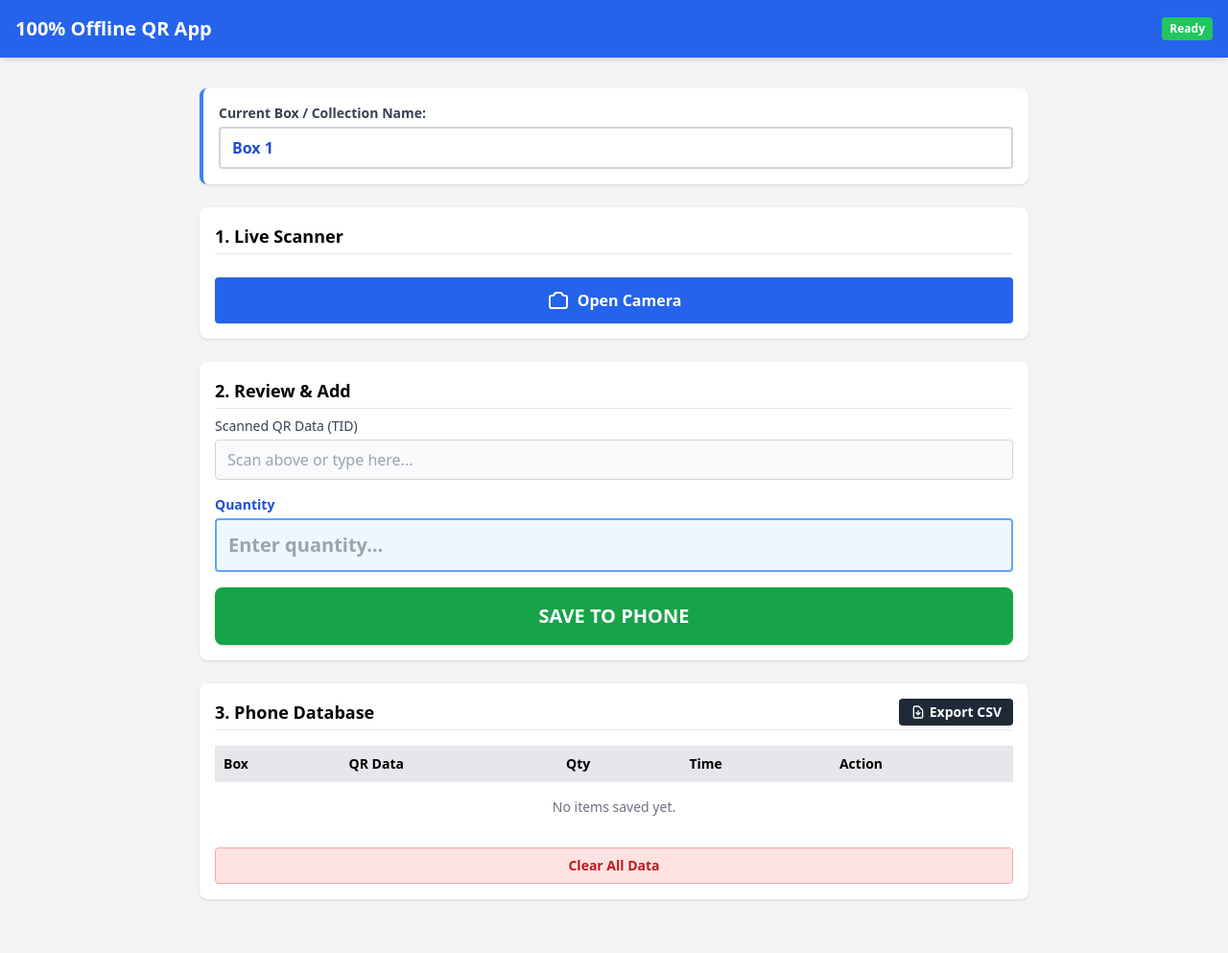
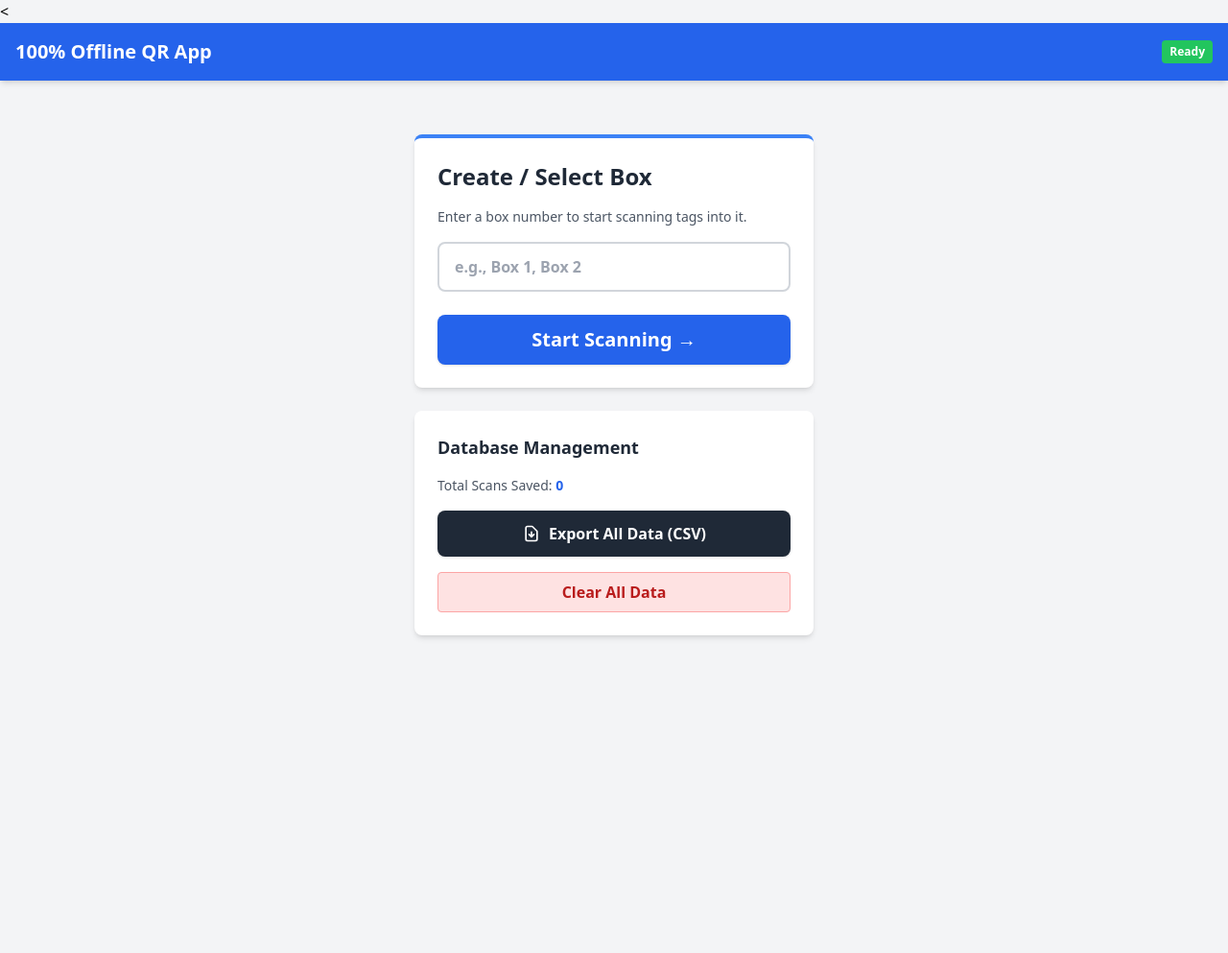
Before and after one commit to ChakradharWugroup/qrcode, a FastAPI app: page /offline in a window 1280 px wide. Shown: the whole page at 96% size. After the commit the page ends 665 px from the top, so only its background shows below. Run offline with FastAPI, Linux system fonts and the light colour scheme; some libraries are stand-ins or nearby versions.

Commit message:
Refactor Offline PWA into multiple screens matching online UX

```diff
--- a/templates/offline_app.html
+++ b/templates/offline_app.html
@@ -15,19 +15,49 @@
       }
     </script>
 </head>
-<body class="bg-gray-100 min-h-screen pb-10">
+<<body class="bg-gray-100 min-h-screen pb-10">
     <!-- Header -->
     <header class="bg-blue-600 text-white p-4 shadow-md sticky top-0 z-10 flex justify-between items-center">
         <h1 class="text-xl font-bold">100% Offline QR App</h1>
         <span id="status-indicator" class="bg-green-500 text-xs px-2 py-1 rounded font-bold">Ready</span>
     </header>
 
-    <div class="max-w-4xl mx-auto p-4 space-y-6 mt-4">
+    <!-- SCREEN 1: DASHBOARD -->
+    <div id="screen-dashboard" class="max-w-md mx-auto p-4 space-y-6 mt-10">
+        <div class="bg-white p-6 rounded-lg shadow-md border-t-4 border-blue-500">
+            <h2 class="text-2xl font-bold mb-4 text-gray-800">Create / Select Box</h2>
+            <p class="text-gray-600 text-sm mb-4">Enter a box number to start scanning tags into it.</p>
+            <input type="text" id="box-name" placeholder="e.g., Box 1, Box 2" class="w-full border-2 border-gray-300 rounded-lg px-4 py-3 font-bold text-blue-700 mb-6">
+            <button onclick="goToScanner()" class="w-full bg-blue-600 text-white py-3 rounded-lg font-bold text-xl hover:bg-blue-700 transition shadow">
+                Start Scanning &rarr;
+            </button>
+        </div>
 
-        <!-- Box Selection -->
-        <div class="bg-white p-4 rounded-lg shadow border-l-4 border-blue-500">
-            <label class="block text-sm font-bold text-gray-700 mb-1">Current Box / Collection Name:</label>
-            <input type="text" id="box-name" value="Box 1" class="w-full border-2 border-gray-300 rounded px-3 py-2 font-bold text-blue-700" onchange="saveSettings()">
+        <div class="bg-white p-6 rounded-lg shadow-md">
+            <h2 class="text-lg font-bold mb-4 text-gray-800">Database Management</h2>
+            <p class="text-gray-600 text-sm mb-4">Total Scans Saved: <span id="total-scans-badge" class="font-bold text-blue-600">0</span></p>
+            <button onclick="exportCSV()" class="w-full bg-gray-800 text-white py-3 rounded-lg font-bold hover:bg-gray-900 transition flex justify-center items-center shadow">
+                <svg class="w-5 h-5 mr-2" fill="none" stroke="currentColor" viewBox="0 0 24 24"><path stroke-linecap="round" stroke-linejoin="round" stroke-width="2" d="M12 10v6m0 0l-3-3m3 3l3-3m2 8H7a2 2 0 01-2-2V5a2 2 0 012-2h5.586a1 1 0 01.707.293l5.414 5.414a1 1 0 01.293.707V19a2 2 0 01-2 2z"></path></svg>
+                Export All Data (CSV)
+            </button>
+            <button onclick="clearDatabase()" class="mt-4 w-full bg-red-100 text-red-700 py-2 rounded font-bold border border-red-300">
+                Clear All Data
+            </button>
+        </div>
+    </div>
+
+    <!-- SCREEN 2: SCANNER -->
+    <div id="screen-scanner" class="hidden max-w-4xl mx-auto p-4 space-y-6 mt-4">
+
+        <div class="flex justify-between items-center mb-2">
+            <button onclick="goToDashboard()" class="text-blue-600 font-bold hover:underline inline-flex items-center">
+                &larr; Back to Boxes
+            </button>
+        </div>
+
+        <div class="bg-blue-50 border border-blue-200 p-4 rounded-lg shadow-sm">
+            <p class="text-gray-700 text-sm">Currently Scanning Into:</p>
+            <p class="text-2xl font-bold text-blue-800" id="display-current-box">Box 1</p>
         </div>
 
         <!-- Scanner Section -->
@@ -58,21 +88,16 @@
             </div>
         </div>
 
-        <!-- Local Database Section -->
+        <!-- Local Database Section (Current Box) -->
         <div class="bg-white p-4 rounded-lg shadow">
             <div class="flex justify-between items-center mb-2 border-b pb-1">
-                <h2 class="text-lg font-bold">3. Phone Database</h2>
-                <button onclick="exportCSV()" class="bg-gray-800 text-white px-3 py-1 rounded text-sm font-bold flex items-center">
-                    <svg class="w-4 h-4 mr-1" fill="none" stroke="currentColor" viewBox="0 0 24 24"><path stroke-linecap="round" stroke-linejoin="round" stroke-width="2" d="M12 10v6m0 0l-3-3m3 3l3-3m2 8H7a2 2 0 01-2-2V5a2 2 0 012-2h5.586a1 1 0 01.707.293l5.414 5.414a1 1 0 01.293.707V19a2 2 0 01-2 2z"></path></svg>
-                    Export CSV
-                </button>
+                <h2 class="text-lg font-bold">Items in <span id="table-box-name">Box 1</span></h2>
             </div>
 
             <div class="overflow-x-auto mt-4">
                 <table class="w-full text-left text-sm whitespace-nowrap">
                     <thead>
                         <tr class="bg-gray-200">
-                            <th class="p-2 border">Box</th>
                             <th class="p-2 border">QR Data</th>
                             <th class="p-2 border">Qty</th>
                             <th class="p-2 border">Time</th>
@@ -84,24 +109,55 @@
                     </tbody>
                 </table>
             </div>
-            <button onclick="clearDatabase()" class="mt-4 w-full bg-red-100 text-red-700 py-2 rounded text-sm font-bold border border-red-300">
-                Clear All Data
-            </button>
         </div>
 
     </div>
 
     <script>
         let html5QrcodeScanner = null;
+        let currentBox = "";
 
         // Initialize Database from LocalStorage
         let localDB = JSON.parse(localStorage.getItem('offline_qr_db')) || [];
 
-        // Load Settings
-        document.getElementById('box-name').value = localStorage.getItem('current_box') || 'Box 1';
+        // Load Settings on Boot
+        document.getElementById('box-name').value = localStorage.getItem('current_box') || '';
+        updateDashboardStats();
 
-        function saveSettings() {
-            localStorage.setItem('current_box', document.getElementById('box-name').value);
+        function updateDashboardStats() {
+            document.getElementById('total-scans-badge').innerText = localDB.length;
+        }
+
+        // SPA Navigation
+        function goToScanner() {
+            const boxInput = document.getElementById('box-name').value.trim();
+            if (!boxInput) {
+                alert("Please enter a Box name first!");
+                return;
+            }
+            currentBox = boxInput;
+            localStorage.setItem('current_box', currentBox);
+
+            document.getElementById('display-current-box').innerText = currentBox;
+            document.getElementById('table-box-name').innerText = currentBox;
+
+            document.getElementById('screen-dashboard').classList.add('hidden');
+            document.getElementById('screen-scanner').classList.remove('hidden');
+
+            renderTable();
+        }
+
+        function goToDashboard() {
+            // Stop scanner if running
+            if (html5QrcodeScanner && html5QrcodeScanner.isScanning) {
+                html5QrcodeScanner.stop().catch(err => console.log(err));
+                document.getElementById('start-scan-btn').style.display = 'flex';
+                document.getElementById('start-scan-btn').innerText = "Open Camera";
+            }
+
+            document.getElementById('screen-scanner').classList.add('hidden');
+            document.getElementById('screen-dashboard').classList.remove('hidden');
+            updateDashboardStats();
         }
 
         function startScanner() {
@@ -118,18 +174,14 @@
         }
 
         function onScanSuccess(decodedText, decodedResult) {
-            // Stop scanner to save battery
             html5QrcodeScanner.stop().then(() => {
                 document.getElementById('start-scan-btn').style.display = 'flex';
                 document.getElementById('start-scan-btn').innerText = "Scan Another Tag";
 
-                // Fill form
                 document.getElementById('input-qr').value = decodedText;
 
-                // Vibrate if mobile
                 if (navigator.vibrate) navigator.vibrate(200);
 
-                // Focus quantity
                 document.getElementById('input-quantity').focus();
             });
         }
@@ -137,15 +189,13 @@
         function saveItem() {
             const qr = document.getElementById('input-qr').value.trim();
             const qty = document.getElementById('input-quantity').value.trim();
-            const box = document.getElementById('box-name').value.trim();
 
             if (!qr || !qty) {
                 alert("Please scan a QR and enter a quantity!");
                 return;
             }
 
-            // Deduplication Check
-            const isDuplicate = localDB.some(item => item.qr === qr && item.box === box);
+            const isDuplicate = localDB.some(item => item.qr === qr && item.box === currentBox);
             if (isDuplicate) {
                 alert("DUPLICATE WARNING: This QR code is already in this box!");
                 return;
@@ -153,20 +203,18 @@
 
             const newItem = {
                 id: Date.now(),
-                box: box,
+                box: currentBox,
                 qr: qr,
                 qty: qty,
                 timestamp: new Date().toLocaleString()
             };
 
-            localDB.unshift(newItem); // Add to top
+            localDB.unshift(newItem);
             localStorage.setItem('offline_qr_db', JSON.stringify(localDB));
 
-            // Clear form
             document.getElementById('input-qr').value = '';
             document.getElementById('input-quantity').value = '';
 
-            alert("✅ Saved to Phone successfully!");
             renderTable();
         }
 
@@ -174,15 +222,17 @@
             const tbody = document.getElementById('db-table-body');
             tbody.innerHTML = '';
 
-            if (localDB.length === 0) {
-                tbody.innerHTML = `<tr><td colspan="5" class="p-4 text-center text-gray-500">No items saved yet.</td></tr>`;
+            // Only show items for CURRENT BOX
+            const boxItems = localDB.filter(item => item.box === currentBox);
+
+            if (boxItems.length === 0) {
+                tbody.innerHTML = `<tr><td colspan="4" class="p-4 text-center text-gray-500">No items in ${currentBox} yet.</td></tr>`;
                 return;
             }
 
-            localDB.forEach(item => {
+            boxItems.forEach(item => {
                 const tr = document.createElement('tr');
                 tr.innerHTML = `
-                    <td class="p-2 border font-bold">${item.box}</td>
                     <td class="p-2 border text-blue-600 font-mono text-xs">${item.qr}</td>
                     <td class="p-2 border font-bold text-green-600">${item.qty}</td>
                     <td class="p-2 border text-xs text-gray-500">${item.timestamp}</td>
@@ -199,6 +249,7 @@
                 localDB = localDB.filter(item => item.id !== id);
                 localStorage.setItem('offline_qr_db', JSON.stringify(localDB));
                 renderTable();
+                updateDashboardStats();
             }
         }
 
@@ -206,7 +257,10 @@
             if(confirm("WARNING: This will permanently delete ALL data from your phone. Have you exported the CSV first?")) {
                 localDB = [];
                 localStorage.setItem('offline_qr_db', JSON.stringify(localDB));
-                renderTable();
+                updateDashboardStats();
+                document.getElementById('box-name').value = '';
+                localStorage.removeItem('current_box');
+                alert("Database cleared.");
             }
         }
 
@@ -234,9 +288,6 @@
             document.body.removeChild(link);
         }
 
-        // Initial render
-        renderTable();
-
         // Offline Status Monitor
         window.addEventListener('online', () => document.getElementById('status-indicator').innerText = "Online");
         window.addEventListener('offline', () => {
```
